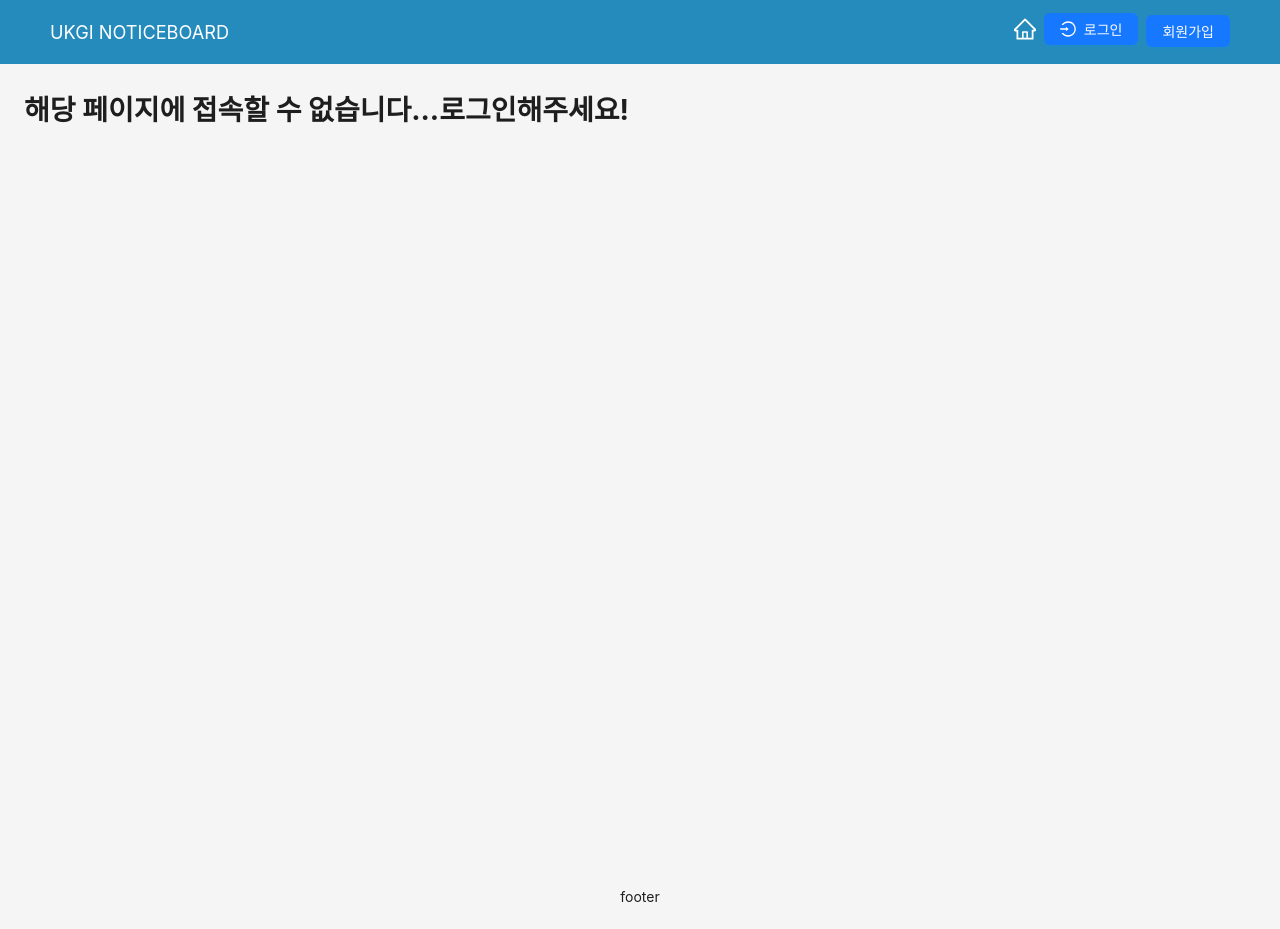
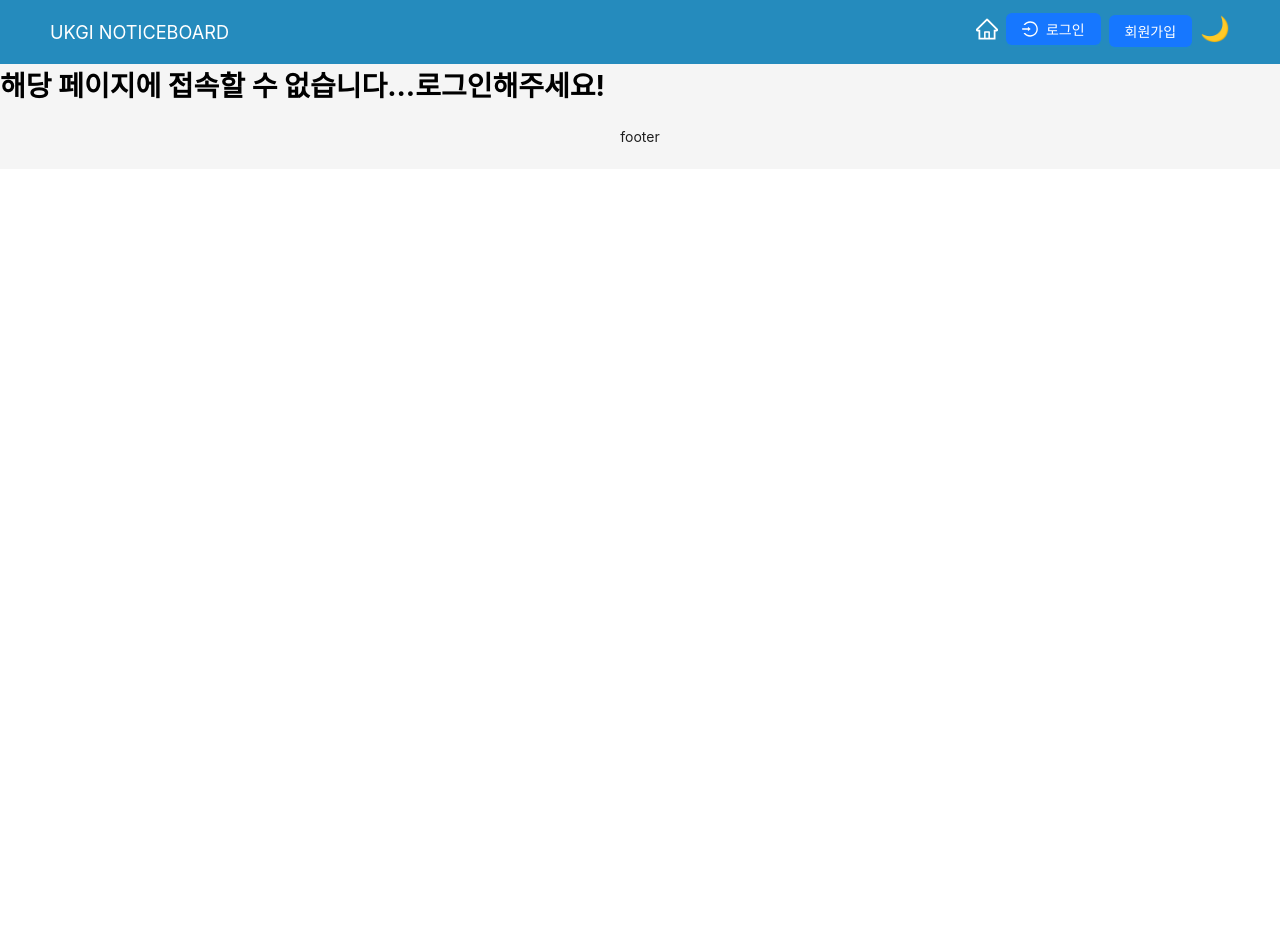
Before and after one commit to ukgi/UK-NoticeBoard, a Next.js app: page /write in a window 1280 px wide. After the commit the page ends 800 px from the top, so only its background shows below. Built offline with nearby package versions, Linux system fonts and the light colour scheme; no server answers.

Commit message:
middleware 사용해보기 middleware을 활용해서 /register에 접속할 때 visited 쿠키 생성

```diff
--- /dev/null
+++ b/app/components/mode-button/ModeButton.js
@@ -0,0 +1,29 @@
+'use client';
+
+import { useModeContext } from '@/app/context/ModeContext';
+import { useRouter } from 'next/navigation';
+
+export default function ModeButton() {
+  const modeContext = useModeContext();
+  const { mode } = modeContext;
+  const router = useRouter();
+
+  const modeHandler = () => {
+    if (mode === 'light') {
+      modeContext.darkmodeHandler('dark');
+    } else {
+      modeContext.lightmodeHandler('light');
+    }
+    document.cookie = `mode = ${mode} ; max-age=3600`;
+    // 쿠키 데이터가 변경된다고 컴포넌트가 리렌더링되지 않기 때문에 refresh를 시켜준다
+    router.refresh();
+  };
+  return (
+    <button
+      onClick={modeHandler}
+      style={{ fontSize: '24px', background: 'inherit', border: 'none', cursor: 'pointer' }}
+    >
+      {mode === 'light' ? '🌙' : '☀️'}
+    </button>
+  );
+}
--- a/app/components/nav-bar/Nav-bar.js
+++ b/app/components/nav-bar/Nav-bar.js
@@ -1,74 +1,81 @@
-"use client";
+'use client';
 
-import { useEffect, useState } from "react";
-import { Button, Space } from "antd";
-import { Layout } from "antd";
-import { LoginOutlined, HomeOutlined, EditOutlined } from "@ant-design/icons";
+import { useEffect, useState } from 'react';
+import { Button, Space } from 'antd';
+import { Layout } from 'antd';
+import { LoginOutlined, HomeOutlined, EditOutlined } from '@ant-design/icons';
 const { Header } = Layout;
-import styles from "./nav-bar.module.css";
-import { usePathname, useRouter } from "next/navigation";
-import Link from "next/link";
-import { signIn, signOut, useSession } from "next-auth/react";
+import styles from './nav-bar.module.css';
+import { usePathname, useRouter } from 'next/navigation';
+import Link from 'next/link';
+import { signIn, signOut, useSession } from 'next-auth/react';
+import ModeButton from '../mode-button/ModeButton';
+import { useModeContext } from '@/app/context/ModeContext';
 
 export default function NavigationBar() {
   const router = useRouter();
   const session = useSession();
   const pathname = usePathname();
   const [isHome, setIsHome] = useState(false);
+  const modeContext = useModeContext();
+  const { mode } = modeContext;
 
   useEffect(() => {
-    setIsHome(pathname === "/");
+    setIsHome(pathname === '/');
   }, [pathname]);
 
   function linkToListPage() {
-    router.push("/list");
+    router.push('/list');
   }
 
   function linkToRegisterPage() {
-    router.push("/register");
+    router.push('/register');
   }
 
   return (
-    <Header className={styles.header}>
-      <Link className={styles.logo} href='/'>
+    <Header className={mode === 'light' ? styles.header_light : styles.header_dark}>
+      <Link className={styles.logo} href="/">
         UKGI NOTICEBOARD
       </Link>
       <Space wrap>
+        <>
           {session.data ? (
             <>
-            {session.data.user.email === "admin@admin.com" && <h1>ADMIN</h1>}
-            <Link href={"/write"}>
-              <EditOutlined style={{ fontSize: "22px", color: "white" }} />
+              {session.data.user.email === 'admin@admin.com' && <h1>ADMIN</h1>}
+              <Link href={'/write'}>
+                <EditOutlined style={{ fontSize: '22px', color: 'white' }} />
               </Link>
-            <Button type='primary' danger onClick={signOut}>
+              <Button type="primary" danger onClick={signOut}>
                 로그아웃
               </Button>
             </>
           ) : (
             <>
               {isHome ? (
-              <Button type='primary' onClick={linkToListPage}>
+                <Button type="primary" onClick={linkToListPage}>
                   전체 글보기
                 </Button>
               ) : (
-              <Link href={"/"}>
-                <HomeOutlined style={{ fontSize: "22px", color: "white" }} />
+                <Link href={'/'}>
+                  <HomeOutlined style={{ fontSize: '22px', color: 'white' }} />
                 </Link>
               )}
-            <Button type='primary' onClick={signIn}>
+              <Button type="primary" onClick={signIn}>
                 <LoginOutlined style={loginIconStyle} />
                 로그인
               </Button>
-            <Button type='primary' onClick={linkToRegisterPage}>
+              <Button type="primary" onClick={linkToRegisterPage}>
                 회원가입
               </Button>
             </>
           )}
+          <ModeButton />
+        </>
       </Space>
     </Header>
   );
 }
 
 const loginIconStyle = {
-  fontSize: "16px",
+  fontSize: '16px',
 };
--- a/app/components/nav-bar/nav-bar.module.css
+++ b/app/components/nav-bar/nav-bar.module.css
@@ -1,10 +1,17 @@
-.header {
+.header_light {
   display: flex;
   justify-content: space-between;
   align-items: center;
   background-color: var(--nav-bar-color);
 }
 
+.header_dark {
+  display: flex;
+  justify-content: space-between;
+  align-items: center;
+  background-color: var(--nav-bar-dark-color);
+}
+
 .logo {
   font-size: 1.3em;
   color: var(--logo-color);
--- /dev/null
+++ b/app/context/ModeContext.js
@@ -0,0 +1,33 @@
+'use client';
+
+const { createContext, useContext, useState } = require('react');
+
+const ModeContext = createContext({
+  mode: null,
+  darkmodeHandler: function (mode) {},
+  lightmodeHandler: function (mode) {},
+});
+
+export function ModeContextProvider({ children }) {
+  const [mode, setMode] = useState('light');
+
+  function darkmodeHandler(mode) {
+    setMode(mode);
+  }
+
+  function lightmodeHandler(mode) {
+    setMode(mode);
+  }
+
+  const context = {
+    mode,
+    darkmodeHandler,
+    lightmodeHandler,
+  };
+
+  return <ModeContext.Provider value={context}>{children}</ModeContext.Provider>;
+}
+
+export function useModeContext() {
+  return useContext(ModeContext);
+}
--- a/app/globals.css
+++ b/app/globals.css
@@ -5,5 +5,6 @@
 }
 :root {
   --nav-bar-color: rgb(37, 139, 189);
+  --nav-bar-dark-color: rgb(37, 48, 54);
   --logo-color: #ffff;
 }
--- a/app/layout.js
+++ b/app/layout.js
@@ -1,38 +1,37 @@
-"use client";
+'use client';
 
-import "./globals.css";
-import { Inter } from "next/font/google";
-import NavigationBar from "./components/nav-bar/Nav-bar";
-import { Layout } from "antd";
-import { LoginContextProvider } from "./context/LoginContext";
-import { SessionProvider } from "next-auth/react";
-import ProtectedRoute from "./components/protectedRoute/ProtectedRoute";
+import './globals.css';
+import { Inter } from 'next/font/google';
+import NavigationBar from './components/nav-bar/Nav-bar';
+import { Layout } from 'antd';
+import { SessionProvider } from 'next-auth/react';
+import { ModeContextProvider } from './context/ModeContext';
+
 const { Content, Footer } = Layout;
 
-const inter = Inter({ subsets: ["latin"] });
+const inter = Inter({ subsets: ['latin'] });
 
 export const metadata = {
-  title: "Create Next App",
-  description: "Generated by create next app",
+  title: 'Create Next App',
+  description: 'Generated by create next app',
 };
 
-const contentStyle = { height: "100vh", padding: "24px" };
 const footerStyle = {
-  textAlign: "center",
+  textAlign: 'center',
 };
 
 export default function RootLayout({ children }) {
   return (
-    <html lang='en'>
+    <html lang="en">
       <body className={inter.className}>
         <SessionProvider>
-          <LoginContextProvider>
+          <ModeContextProvider>
             <Layout>
               <NavigationBar />
-              <Content style={contentStyle}>{children}</Content>
+              {children}
               <Footer style={footerStyle}>footer</Footer>
             </Layout>
-          </LoginContextProvider>
+          </ModeContextProvider>
         </SessionProvider>
       </body>
     </html>
--- a/package.json
+++ b/package.json
@@ -23,6 +23,7 @@
     "next-auth": "^4.21.1",
     "react": "^18.2.0",
     "react-dom": "^18.2.0",
+    "universal-cookie-express": "^4.0.3",
     "uuid": "^9.0.0"
   }
 }
--- a/pages/api/auth/[...nextauth].js
+++ b/pages/api/auth/[...nextauth].js
@@ -1,9 +1,9 @@
-import NextAuth from "next-auth";
-import GithubProvider from "next-auth/providers/github";
-import CredentialsProvider from "next-auth/providers/credentials";
-import { MongoDBAdapter } from "@next-auth/mongodb-adapter";
-import { connectDatabase, findByEmail } from "@/helpers/db-util";
-import bcrypt from "bcrypt";
+import NextAuth from 'next-auth';
+import GithubProvider from 'next-auth/providers/github';
+import CredentialsProvider from 'next-auth/providers/credentials';
+import { MongoDBAdapter } from '@next-auth/mongodb-adapter';
+import { connectDatabase, findByEmail } from '@/helpers/db-util';
+import bcrypt from 'bcrypt';
 
 export const authOptions = {
   providers: [
@@ -14,10 +14,10 @@ export const authOptions = {
 
     CredentialsProvider({
       // 1. 로그인페이지 폼을 자동생성해주는 코드
-      name: "Credentials",
+      name: 'Credentials',
       credentials: {
-        email: { label: "email", type: "text", placeholder: "jsmith" },
-        password: { label: "password", type: "password" },
+        email: { label: 'email', type: 'text', placeholder: 'jsmith' },
+        password: { label: 'password', type: 'password' },
       },
 
       // 2. 로그인 요청시, 실행되는 코드
@@ -25,15 +25,12 @@ export const authOptions = {
         const client = await connectDatabase();
         const user = await findByEmail(client, credentials.email);
         if (!user) {
-          console.log("해당 이메일은 없습니다...");
+          console.log('해당 이메일은 없습니다...');
           return null;
         }
-        const pwcheck = await bcrypt.compare(
-          credentials.password,
-          user.password
-        );
+        const pwcheck = await bcrypt.compare(credentials.password, user.password);
         if (!pwcheck) {
-          console.log("비밀번호가 틀렸습니다...");
+          console.log('비밀번호가 틀렸습니다...');
           return null;
         }
 
@@ -44,7 +41,7 @@ export const authOptions = {
 
   // jwt 토큰 방식 + 만료일 설정
   session: {
-    strategy: "jwt",
+    strategy: 'jwt',
     maxAge: 30 * 24 * 60 * 60,
   },
 
@@ -67,7 +64,7 @@ export const authOptions = {
       return session;
     },
   },
-  secret: process.env.NEXT_PUBLIC_JWT_SECRET_KEY,
+  secret: process.env.NEXTAUTH_SECRET,
   adapter: MongoDBAdapter(connectDatabase()),
 };
 
```
Also changed, not shown: app/components/card-list/CardList.js (+7 -9 lines), app/components/card-list/layout.js (added, +14 -0 lines), middleware.js (added, +17 -0 lines), 1 other file (tests, documents, lock files or other folders). Lines whose indentation alone changed are shown as unchanged.
